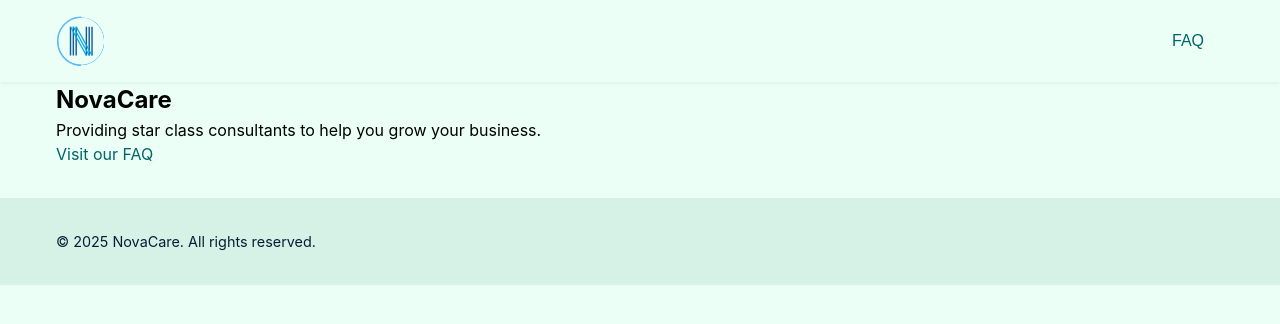
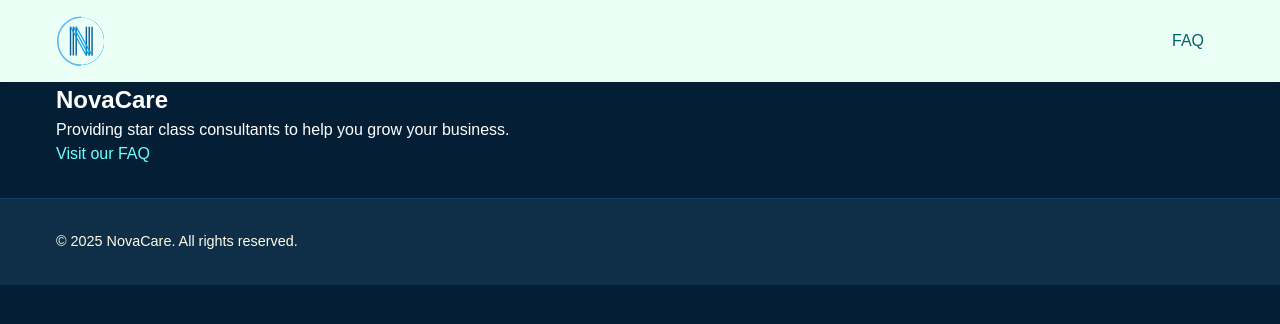
Before and after one commit to coffeeshakez/novaCareTechnical, a React (Vite) app in the folder frontend/: page / in a window 1280 px wide. Shown: the top 324 px of the page. Built offline with nearby package versions, Linux system fonts and the light colour scheme; no server answers.

Commit message:
feat: add accordion component

```diff
--- a/frontend/package.json
+++ b/frontend/package.json
@@ -12,10 +12,11 @@
     "preview": "vite preview"
   },
   "dependencies": {
+    "@apollo/client": "^3.13.8",
     "react": "^19.1.0",
     "react-dom": "^19.1.0",
-    "react-router-dom": "^7.6.0",
-    "@apollo/client": "^3.13.8"
+    "react-icons": "^5.5.0",
+    "react-router-dom": "^7.6.0"
   },
   "devDependencies": {
     "@eslint/js": "^9.25.0",
@@ -23,7 +24,6 @@
     "@types/react": "^19.1.2",
     "@types/react-dom": "^19.1.2",
     "@vitejs/plugin-react": "^4.4.1",
-
     "eslint": "^9.25.0",
     "eslint-config-prettier": "^10.1.5",
     "eslint-plugin-prettier": "^5.4.0",
--- /dev/null
+++ b/frontend/src/components/Accordion/Accordion.module.scss
@@ -0,0 +1,99 @@
+@use '@/styles/base/variables.scss' as *;
+
+.accordion {
+  width: 100%;
+  max-width: 800px;
+  margin: 0 auto;
+  border-radius: 8px;
+  overflow: hidden;
+  box-shadow: 0 6px 16px rgba(0, 0, 0, 0.3);
+}
+
+.item {
+  border-bottom: 1px solid rgba(11, 167, 235, 0.2);
+  background-color: $color-bg;
+  overflow: hidden;
+  transition: all $transition-speed-normal ease;
+
+  &:last-child {
+    border-bottom: none;
+  }
+}
+
+.summary {
+  cursor: pointer;
+  padding: 1.25rem 1.5rem;
+  display: flex;
+  align-items: center;
+  list-style: none;
+  position: relative;
+  transition: all $transition-speed-normal ease;
+
+  &::-webkit-details-marker {
+    display: none;
+  }
+
+  &:focus {
+    outline: 2px solid $color-link;
+    outline-offset: -2px;
+  }
+
+  &:hover {
+    background-color: darken($color-bg-tertiary, 5%);
+  }
+}
+
+.title {
+  flex: 1;
+  margin: 0;
+  font-size: 1.1rem;
+  font-weight: $font-weight-medium;
+  color: $color-link;
+  transition: color $transition-speed-normal ease;
+
+  .summary:hover & {
+    color: $color-link-hover;
+  }
+}
+
+.icon {
+  margin-left: 1rem;
+  display: flex;
+  align-items: center;
+  justify-content: center;
+  transition: all $transition-speed-normal ease;
+
+  details[open] & {
+    transform: rotate(0deg);
+  }
+}
+
+.content {
+  padding: 0 1.5rem;
+  background-color: $color-bg-secondary;
+  border-top: 1px solid rgba(11, 167, 235, 0.15);
+}
+
+.contentInner {
+  padding: 1.5rem 0;
+  color: $color-text;
+  font-size: 1rem;
+  line-height: 1.6;
+  width: 100%;
+}
+
+@media (forced-colors: active) {
+  .summary {
+    outline: 1px solid transparent;
+  }
+
+  .item {
+    border: 2px solid CanvasText;
+  }
+}
+
+@media (prefers-reduced-motion: reduce) {
+  .item, .summary, .content {
+    transition: none;
+  }
+}
--- /dev/null
+++ b/frontend/src/components/Accordion/Accordion.tsx
@@ -0,0 +1,63 @@
+import { useState } from 'react';
+import type { AccordionItem } from '@/types/AccordionItem';
+import styles from './Accordion.module.scss';
+import { IoIosArrowDown, IoIosArrowUp } from 'react-icons/io';
+
+type AccordionProps = {
+  items: AccordionItem[];
+  className?: string;
+};
+
+export const Accordion = ({ items, className = '' }: AccordionProps) => {
+  const [openItems, setOpenItems] = useState<Record<string, boolean>>({});
+
+  if (!items || items.length === 0) {
+    return null;
+  }
+
+  const toggleItem = (id: string) => {
+    setOpenItems(prev => ({
+      ...prev,
+      [id]: !prev[id]
+    }));
+  };
+
+  return (
+    <div className={`${styles.accordion} ${className}`}>
+      {items.map((item) => {
+        const isOpen = openItems[item.id] || false;
+
+        return (
+          <details
+            key={item.id}
+            className={styles.item}
+            id={`accordion-item-${item.id}`}
+            open={isOpen}
+          >
+            <summary
+              className={styles.summary}
+              onClick={(e) => {
+                e.preventDefault();
+                toggleItem(item.id);
+              }}
+            >
+              <span className={styles.title}>{item.question}</span>
+              <span className={styles.icon}>
+                {isOpen ?
+                  <IoIosArrowUp color="#0ba7eb" size={20} /> :
+                  <IoIosArrowDown color="#0d5d9a" size={20} />}
+              </span>
+            </summary>
+            <div className={styles.content}>
+              <div className={styles.contentInner}>
+                {item.answer}
+              </div>
+            </div>
+          </details>
+        );
+      })}
+    </div>
+  );
+};
+
+export default Accordion;
--- /dev/null
+++ b/frontend/src/components/Accordion/index.ts
@@ -0,0 +1,2 @@
+export { Accordion } from './Accordion';
+export { default } from './Accordion';
--- a/frontend/src/pages/FAQ/FAQ.tsx
+++ b/frontend/src/pages/FAQ/FAQ.tsx
@@ -1,6 +1,7 @@
 import { Container, Header, Footer } from "@/components/Layout";
 import styles from "./FAQ.module.scss";
 import { useAccordionData } from "@/hooks";
+import Accordion from "@/components/Accordion";
 
 
 const FAQ = () => {
@@ -14,7 +15,7 @@ const FAQ = () => {
       <main className={styles.main}>
         <Container>
           <div>
-            <h1>FAQ</h1>
+            <Accordion items={accordionItems} />
           </div>
         </Container>
       </main>
--- a/frontend/src/styles/base/variables.scss
+++ b/frontend/src/styles/base/variables.scss
@@ -1,19 +1,19 @@
 // Base theme colors
-$color-bg: #ebfff7;
-$color-bg-transparent: #ebfff766;
-$color-bg-secondary: #d6f1e6;
-$color-bg-tertiary: #d6f1e6;
-$color-fg: #041f35;
-$color-fg-secondary: #000;
-$color-heading: #0d5d9a;
-$color-heading2: #0e4066;
-$color-text: #000;
-$color-text-inverted: #fff;
-$color-link: #006565;
-$color-link2: #005656;
-$color-link-inverted: #6bffff;
-$color-link-hover: #0079ad;
-$color-link-hover-inverted: #fff7ca;
+$color-bg: #041f35;
+$color-bg-transparent: #041f3566;
+$color-bg-secondary: #0f2e47;
+$color-bg-tertiary: #0e4066;
+$color-fg: #fffce8;
+$color-fg-secondary: #fffce8;
+$color-heading: #fff7ca;
+$color-heading2: #fffce8;
+$color-text: #fff;
+$color-text-inverted: #000;
+$color-link: #6bffff;
+$color-link2: #6bffff;
+$color-link-inverted: #006565;
+$color-link-hover: #fff7ca;
+$color-link-hover-inverted: #0079ad;
 
 // Logo colors
 $color-logo1: #5db9f4;
@@ -28,8 +28,7 @@ $warning-color: #f6e05e;
 $info-color: #63b3ed;
 
 // Typography
-$font-family:
-  -apple-system, BlinkMacSystemFont, 'Segoe UI', Roboto, 'Helvetica Neue', Arial, sans-serif;
+$font-family: 'Poppins', sans-serif;
 $font-size-base: 16px;
 $font-size-sm: 14px;
 $font-size-lg: 18px;
@@ -39,6 +38,11 @@ $font-weight-normal: 400;
 $font-weight-medium: 500;
 $font-weight-bold: 700;
 $line-height-base: 1.5;
+
+// Font weights
+$font-weight-base: 400;
+$font-weight-header: 600;
+$font-weight-display: 600;
 
 // Spacing
 $spacing-xs: 4px;
```
Also changed, not shown: 1 other file (tests, documents, lock files or other folders).
